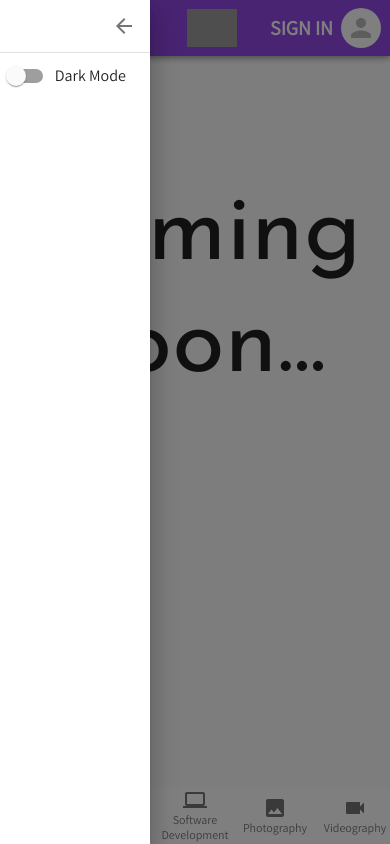
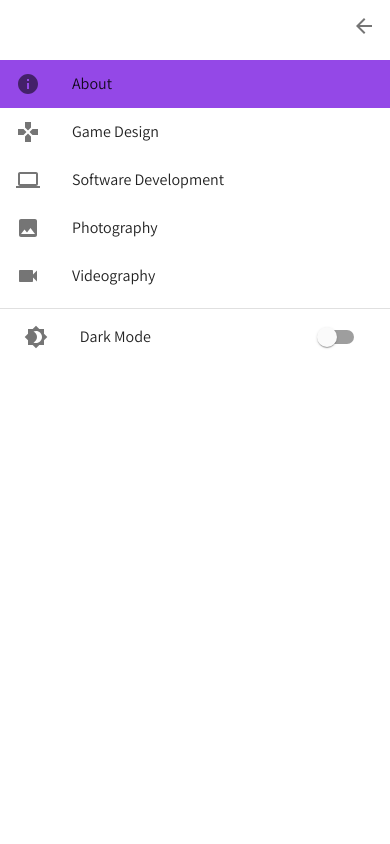
Before and after one commit to versiongamma/old-website, a React (Create React App) app: page / in a window 390 px wide. Both pictures are taken after a click on the button 28 px from the left and 28 px from the top of the page. Built offline with nearby package versions, Linux system fonts and the light colour scheme; grey boxes are pictures that could not be loaded.

Commit message:
Added mobile friendly layout

```diff
--- a/src/Components/App.js
+++ b/src/Components/App.js
@@ -1,4 +1,4 @@
-import { BottomNavigation, BottomNavigationAction, Box, CssBaseline, ThemeProvider, Fade } from '@material-ui/core';
+import { BottomNavigation, BottomNavigationAction, Box, CssBaseline, ThemeProvider, Fade, Hidden } from '@material-ui/core';
 import PhotoIcon from '@material-ui/icons/Photo';
 import VideocamIcon from '@material-ui/icons/Videocam';
 import GamesIcon from '@material-ui/icons/Games';
@@ -22,18 +22,28 @@ import TopNavigation from './TopNavigation';
 export default function App() {
   // Loading previous settings from session cookie data
   const [settings, setSettings] = useState({
-    darkMode: document.cookie.split('; ').find(row => row.startsWith('darkMode')).split('=')[1] === 'true'
+    darkMode: document.cookie.split('; ').find(row => row.startsWith('darkMode')).split('=')[1] === 'true',
+    section: parseInt(document.cookie.split('; ').find(row => row.startsWith('section')).split('=')[1])
   })
 
   const update = () => {
     let updatedSettings = {};
     for (const cookie of document.cookie.split('; ')) {
-      updatedSettings[cookie.split('=')[0]] = cookie.split('=')[1] === 'true';
+      // If the cookie is boolean, pass it as boolean
+      if (cookie.split('=')[1] === 'true' || cookie.split('=')[1] === 'false') {
+        updatedSettings[cookie.split('=')[0]] = cookie.split('=')[1] === 'true'
+      // If it is a number, parse it as a number
+      } else if (Number.isNaN(cookie.split('=')[1])) {
+        updatedSettings[cookie.split('=')[0]] = parseInt(cookie.split('=')[1]);
+      // Else parse it as a string
+      } else {
+        updatedSettings[cookie.split('=')[0]] = cookie.split('=')[1];
+      }
+
     }
     setSettings(updatedSettings);
   }
 
-  const [activeSection, setActiveSection] = useState(parseInt(document.cookie.split('; ').find(row => row.startsWith('section')).split('=')[1]));
   const [visible, setVisible] = useState(false)
   const sections = [<About />, <GameDev />, <Software />, <Photos />, <Videos />];
 
@@ -47,13 +57,14 @@ export default function App() {
       <TopNavigation update={update} settings={settings} />
         <Fade in={visible}>
           <Box style={{ paddingTop: '12vh' }}>
-            {sections[activeSection]}
+            {sections[settings.section]}
 
+            <Hidden only='xs'>
             <BottomNavigation
               showLabels
-              value={activeSection}
+              value={settings.section}
               onChange={(event, value) => {
-                setActiveSection(value);
+                setSettings(prev => ({...prev, section: value}));
                 let now = new Date(); now.setTime(now.getTime() + 24*60*60);
                 document.cookie = `section = ${value};expires=${now.toUTCString()}` ;
               }}
@@ -70,6 +81,7 @@ export default function App() {
               <BottomNavigationAction icon={<PhotoIcon />} label="Photography" />
               <BottomNavigationAction icon={<VideocamIcon />} label="Videography" />
             </BottomNavigation>
+            </Hidden>
           </Box>
         </Fade>
       </CssBaseline>
--- a/src/Components/Photo.js
+++ b/src/Components/Photo.js
@@ -14,7 +14,10 @@ export default function Photo(props) {
         src={props.photo.link}
         alt={props.photo.description}
         onLoad={imageLoaded}
-        style={{ width: '20vw', padding: 40, borderRadius: 50}}
+        style={{
+          width: document.body.scrollWidth >= 600 ?'20vw' : '90vw',
+          padding: document.body.scrollWidth >= 600 ? 40 : 15,
+          borderRadius: document.body.scrollWidth >= 600 ? 50 : 30}}
       />
     </Grow>
   );
--- a/src/Components/Settings.js
+++ b/src/Components/Settings.js
@@ -1,7 +1,7 @@
-import { Switch, FormGroup, FormControlLabel, Divider,  IconButton } from '@material-ui/core';
-import { Fragment, useState } from 'react';
+import { Switch,  List, ListItem, ListItemText, ListItemSecondaryAction, ListItemIcon} from '@material-ui/core';
+import { useState } from 'react';
 
-import ArrowBackIcon from '@material-ui/icons/ArrowBack';
+import Brightness4Icon from '@material-ui/icons/Brightness4';
 
 export default function Settings(props) {
 
@@ -14,24 +14,18 @@ export default function Settings(props) {
   }
 
   return (
-    <Fragment>
-      <div style={{ textAlign: 'right', padding: '.5vw'}}>
-        <IconButton onClick={props.closeDrawer}><ArrowBackIcon /></IconButton>
-      </div>
-
-      <Divider />
-
-      <FormGroup style={{ padding: '1vw 2vw 0 2vw' }}>
-        <FormControlLabel
-          control={
-            <Switch
-              color='primary'
-              checked={settings.darkMode}
-              onChange={themeSelectorChange}
-            />}
-          label='Dark Mode'
-        />
-      </FormGroup>
-    </Fragment>
+    <List style={{ padding: '1vw 2vw 0 2vw', width: document.body.scrollWidth >= 600 ? 400 : '100vw' }}>
+      <ListItem button onClick={themeSelectorChange}>
+        <ListItemIcon><Brightness4Icon /></ListItemIcon>
+        <ListItemText primary='Dark Mode' />
+        <ListItemSecondaryAction>
+          <Switch
+            color='primary'
+            checked={settings.darkMode}
+            onChange={themeSelectorChange}
+          />
+        </ListItemSecondaryAction>
+      </ListItem>
+    </List>
   );
 }
--- a/src/Components/TopNavigation.js
+++ b/src/Components/TopNavigation.js
@@ -1,14 +1,61 @@
-import { AppBar, Toolbar, IconButton, Grid, Drawer } from '@material-ui/core';
+import { AppBar, Toolbar, IconButton, Grid, Hidden, List, ListItem, ListItemIcon, ListItemText, SwipeableDrawer, Divider } from '@material-ui/core';
 import MenuIcon from '@material-ui/icons/Menu';
 import { Fragment, useState } from 'react';
 import LoginLogout from './LoginLogout';
 
+import PhotoIcon from '@material-ui/icons/Photo';
+import VideocamIcon from '@material-ui/icons/Videocam';
+import GamesIcon from '@material-ui/icons/Games';
+import InfoIcon from '@material-ui/icons/Info';
+import ComputerIcon from '@material-ui/icons/Computer';
+import ArrowBackIcon from '@material-ui/icons/ArrowBack';
+
 import Settings from './Settings';
+
+import lightTheme from './../themes/lightTheme';
 
 export default function TopNavigation(props) {
   const [drawerOpen, setDrawerOpen] = useState(false);
+  const [settings, setSettings] = useState(props.settings);
 
   const closeDrawer = () => { setDrawerOpen(false); }
+
+  // TODO: Move all of this junk to a seperate file and make it not garbage but it's 2am and I'm tired I just want it to work
+  const handleClickAbout = (event) => {
+    // I've got this function may as well use it
+    closeDrawer();
+    setSettings(prev => ({...prev, section: 0}));
+    document.cookie = 'section = 0';
+    props.update();
+  }
+
+  const handleClickGames = (event) => {
+    closeDrawer();
+    setSettings(prev => ({...prev, section: 1}));
+    document.cookie = 'section = 1'
+    props.update();
+    }
+
+  const handleClickSoftware = (event) => {
+    closeDrawer();
+    setSettings(prev => ({...prev, section: 2}));
+    document.cookie = 'section = 2'
+    props.update();
+  }
+
+  const handleClickPhotos = (event) => {
+    closeDrawer();
+    setSettings(prev => ({...prev, section: 3}));
+    document.cookie = 'section = 3'
+    props.update();
+  }
+
+  const handleClickVideos = (event) => {
+    closeDrawer();
+    setSettings(prev => ({...prev, section: 4}));
+    document.cookie = 'section = 4'
+    props.update();
+  }
 
   return (
     <Fragment>
@@ -21,6 +68,7 @@ export default function TopNavigation(props) {
           >
             <MenuIcon />
           </IconButton>
+          <Hidden mdDown>
           <Grid container justify='center' style={{paddingRight: '.5vw'}}>
             <img
               src='https://i.imgur.com/u5vk60X.jpg'
@@ -28,16 +76,50 @@ export default function TopNavigation(props) {
               style={{ width: '15vw', padding: '0.5vh'}}
             />
           </Grid>
+          </Hidden>
           <LoginLogout />
         </Toolbar>
       </AppBar>
-      <Drawer
+      <SwipeableDrawer
         anchor='left'
         open={drawerOpen}
+        onOpen={() => setDrawerOpen(true)}
         onClose={() => setDrawerOpen(false)}
       >
-        <Settings update={props.update} settings={props.settings} closeDrawer={closeDrawer} />
-      </Drawer>
+        <div style={{ textAlign: 'right', padding: '.5vw'}}>
+          <IconButton onClick={closeDrawer}><ArrowBackIcon /></IconButton>
+        </div>
+
+        {/** Navigation in the drawer for mobile */}
+        <Hidden smUp>
+          <List>
+            <ListItem button style={{backgroundColor: settings.section === 0 ? lightTheme.palette.primary.main : ''}} onClick={handleClickAbout}>
+              <ListItemIcon><InfoIcon /></ListItemIcon>
+              <ListItemText primary='About' />
+            </ListItem>
+            <ListItem button style={{backgroundColor: settings.section === 1 ? lightTheme.palette.primary.main : ''}} onClick={handleClickGames}>
+              <ListItemIcon><GamesIcon /></ListItemIcon>
+              <ListItemText primary='Game Design' />
+            </ListItem>
+            <ListItem button style={{backgroundColor: settings.section === 2 ? lightTheme.palette.primary.main : ''}} onClick={handleClickSoftware}>
+              <ListItemIcon><ComputerIcon /></ListItemIcon>
+              <ListItemText primary='Software Development' />
+            </ListItem>
+            <ListItem button style={{backgroundColor: settings.section === 3 ? lightTheme.palette.primary.main : ''}} onClick={handleClickPhotos}>
+              <ListItemIcon><PhotoIcon /></ListItemIcon>
+              <ListItemText primary='Photography' />
+            </ListItem>
+            <ListItem button style={{backgroundColor: settings.section === 4 ? lightTheme.palette.primary.main : ''}} onClick={handleClickVideos}>
+              <ListItemIcon><VideocamIcon /></ListItemIcon>
+              <ListItemText primary='Videography' />
+            </ListItem>
+          </List>
+        </Hidden>
+
+        {/** Settings implementation into drawer */}
+        <Divider />
+        <Settings update={props.update} settings={settings} />
+      </SwipeableDrawer>
     </Fragment>
   );
 }
```
